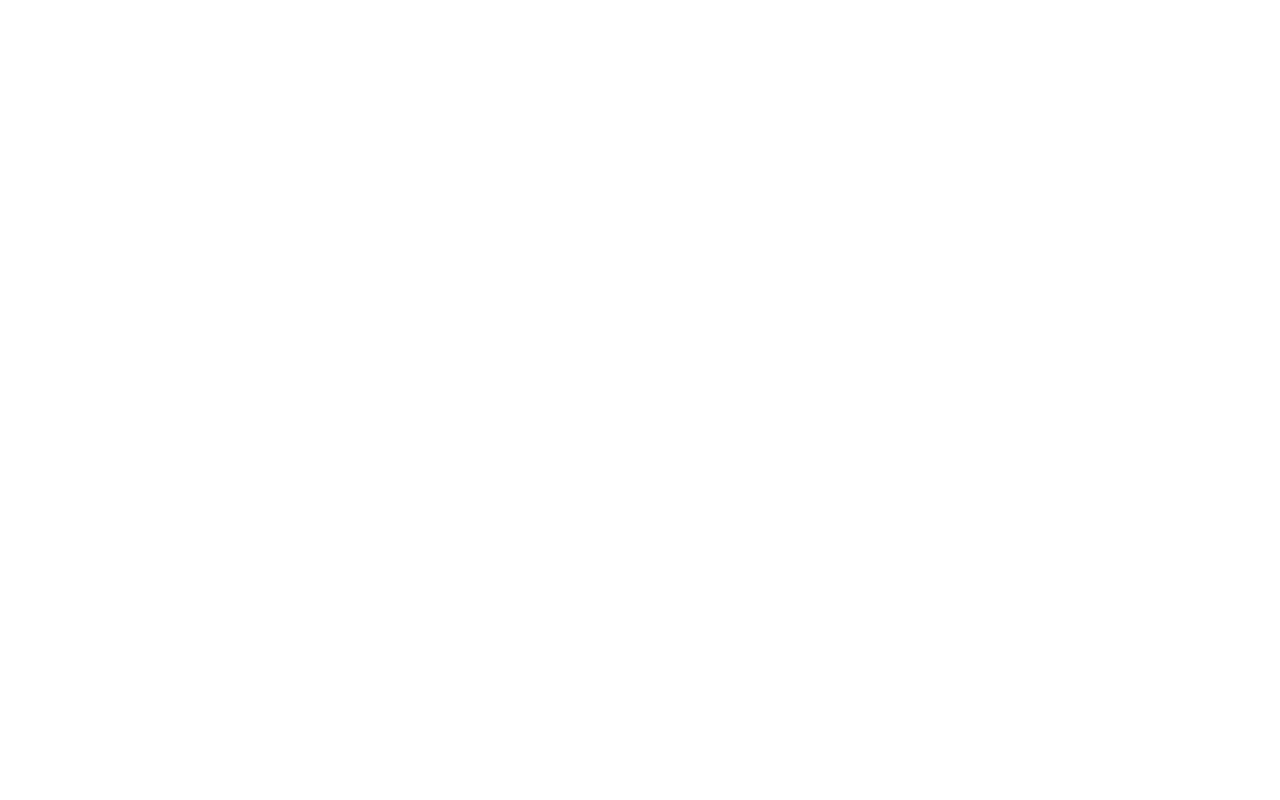
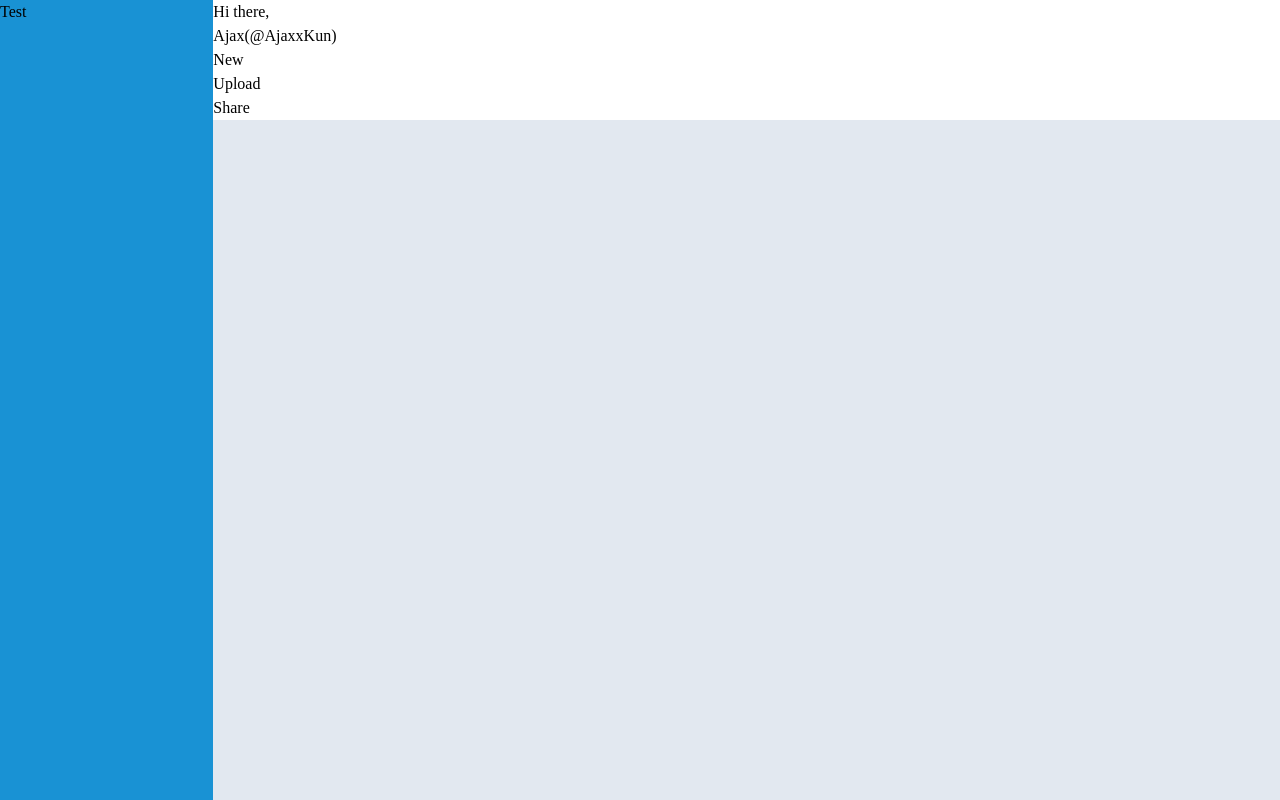
Before and after one commit to Sivasankar300/admin-dashboard, a plain HTML site: page index.html in a window 1280 px wide. Drawn offline with Linux system fonts and the light colour scheme.

Commit message:
Add basic grid layout of the page

```diff
--- a/index.html
+++ b/index.html
@@ -4,8 +4,29 @@
     <meta charset="UTF-8">
     <meta name="viewport" content="width=device-width, initial-scale=1.0">
     <title>Admin Dashboard</title>
+    <link rel="stylesheet" href="styles.css">
 </head>
 <body>
+    <div class="container">
+
+    <div class="header">
+       <!--  <img src="Icons/magnify.svg" alt="Search bar"> -->
+        <div class="searchBar"></div>
+        <!-- <img src="Icons/bell-ring-outline.svg" alt="Notifications"> -->
+        <!-- <img class="pfp" src="Icons/__tequila_arknights_drawn_by_sirakaro__sample-05de1e97a8121cc66eec8362a547ad98-modified.png" alt="Profile Picture"> -->
+         <!-- <img class="largePfp" src="Icons/__tequila_arknights_drawn_by_sirakaro__sample-05de1e97a8121cc66eec8362a547ad98-modified.png" alt="Profile Picture"> -->
+         <div class="welcomeMsg"><span class="small">Hi there,</span><br>Ajax(@AjaxxKun)</div>
+         <div class="newBtn">New</div>
+         <div class="UploadBtn">Upload</div>
+         <div class="shareBtn">Share</div>
+
+
+    </div>
+
+    <div class="sidebar">Test</div>
+
+    <div class="content"></div>
+</div>
 
 </body>
 </html>
--- a/styles.css
+++ b/styles.css
@@ -34,4 +34,40 @@
         outline: none; /* Removes the outline on form Inputs */
     }
 
+    html,body{
+        height: 100%;
+    }
+
+    .container{ /* Name of the container class */
+        height: inherit;
+    }
+
   /* CSS reset over */
+
+  .container{
+
+    display: grid;
+    grid-template-columns: 1fr 5fr; /* Todo: Give it a minmax value */
+    grid-template-rows: 1fr 2fr 2fr 2fr;
+  }
+
+  .header img{
+    width: 25px;
+    height: 25px;
+  }
+
+  .sidebar{
+    background-color:#1992D4;
+    grid-row:1/5;
+    grid-column: 1;
+  }
+
+  .header{
+    background-color: white;
+    grid-column: 2/3;
+  }
+
+  .content{
+    background-color: #E2E8F0;
+    grid-row:2/5;
+  }
```
Lines whose indentation alone changed are shown as unchanged.
